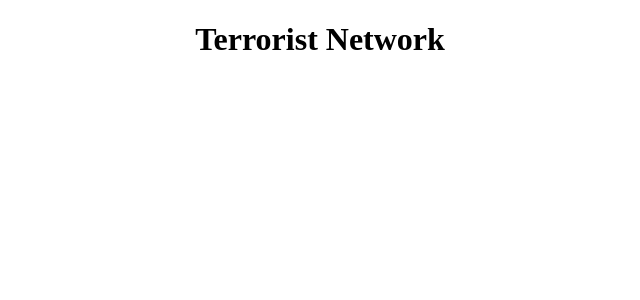
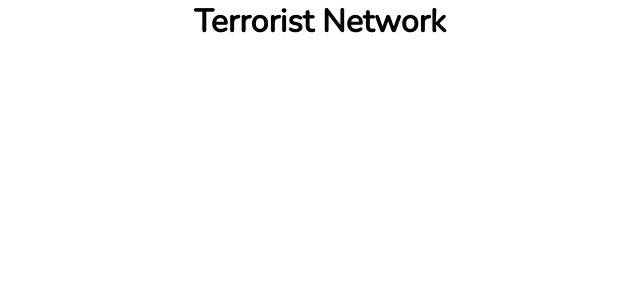
Before and after one commit to projeto-de-algoritmos/Grafos2-RedeTerrorista, a JavaScript app in the folder terrorist-network/: page / in a window 1280 px wide. Shown: the top 300 px of the page, without its empty margins (320-960 px from the left). Built offline with nearby package versions, Linux system fonts and the light colour scheme; the HTML template or start-up script is replaced by a standard one.

Commit message:
Add global styles.

```diff
--- a/terrorist-network/src/App.css
+++ b/terrorist-network/src/App.css
@@ -1,3 +1,15 @@
+@import url('https://fonts.googleapis.com/css2?family=Nunito&display=swap');
+
+* {
+  margin: 0;
+  padding: 0;
+  box-sizing: border-box;
+}
+
+h1, h2 {
+  font-family: 'Nunito';
+}
+
 .App {
   text-align: center;
 }
```
Also changed, not shown: 1 other file (tests, documents, lock files or other folders).
